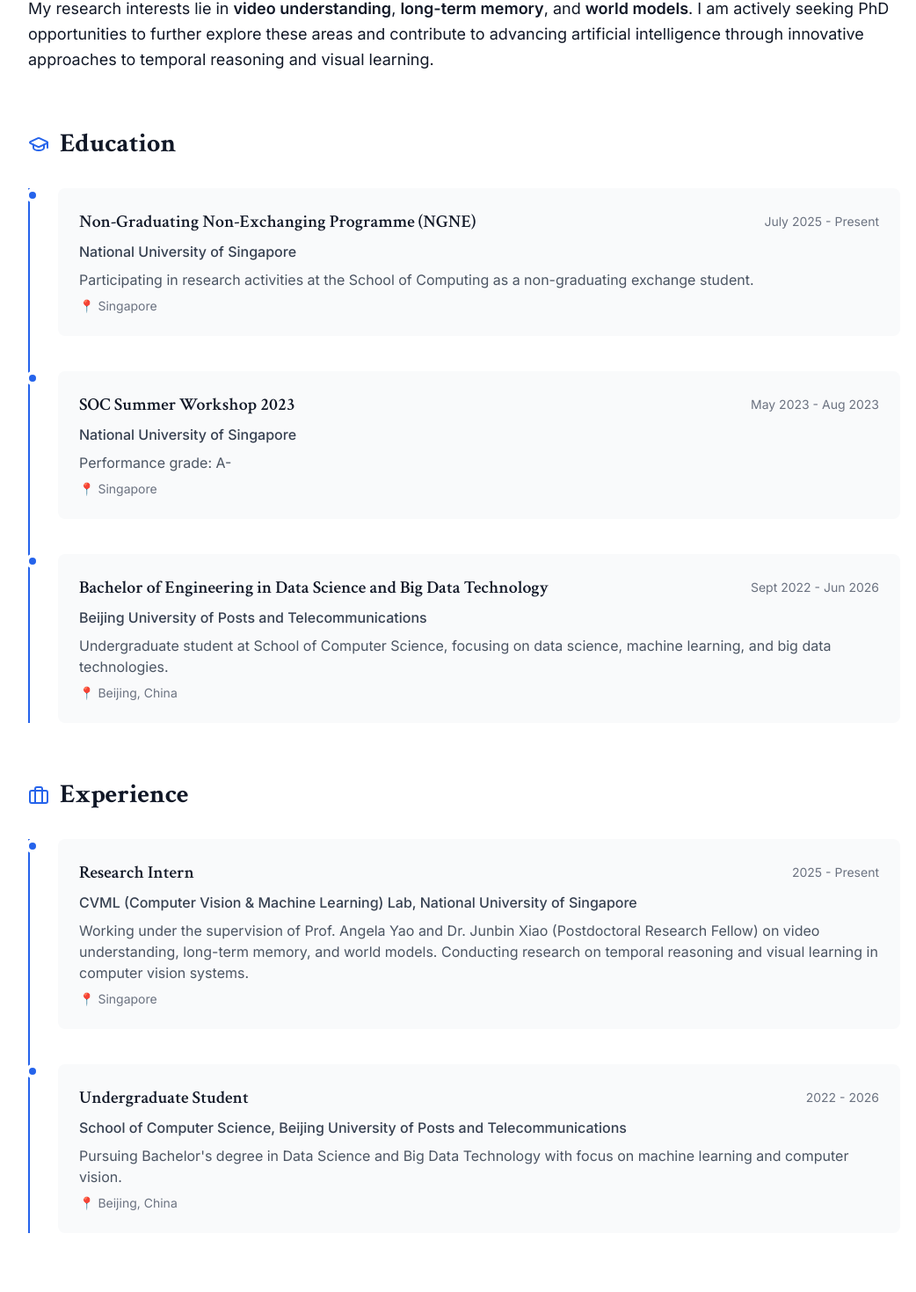
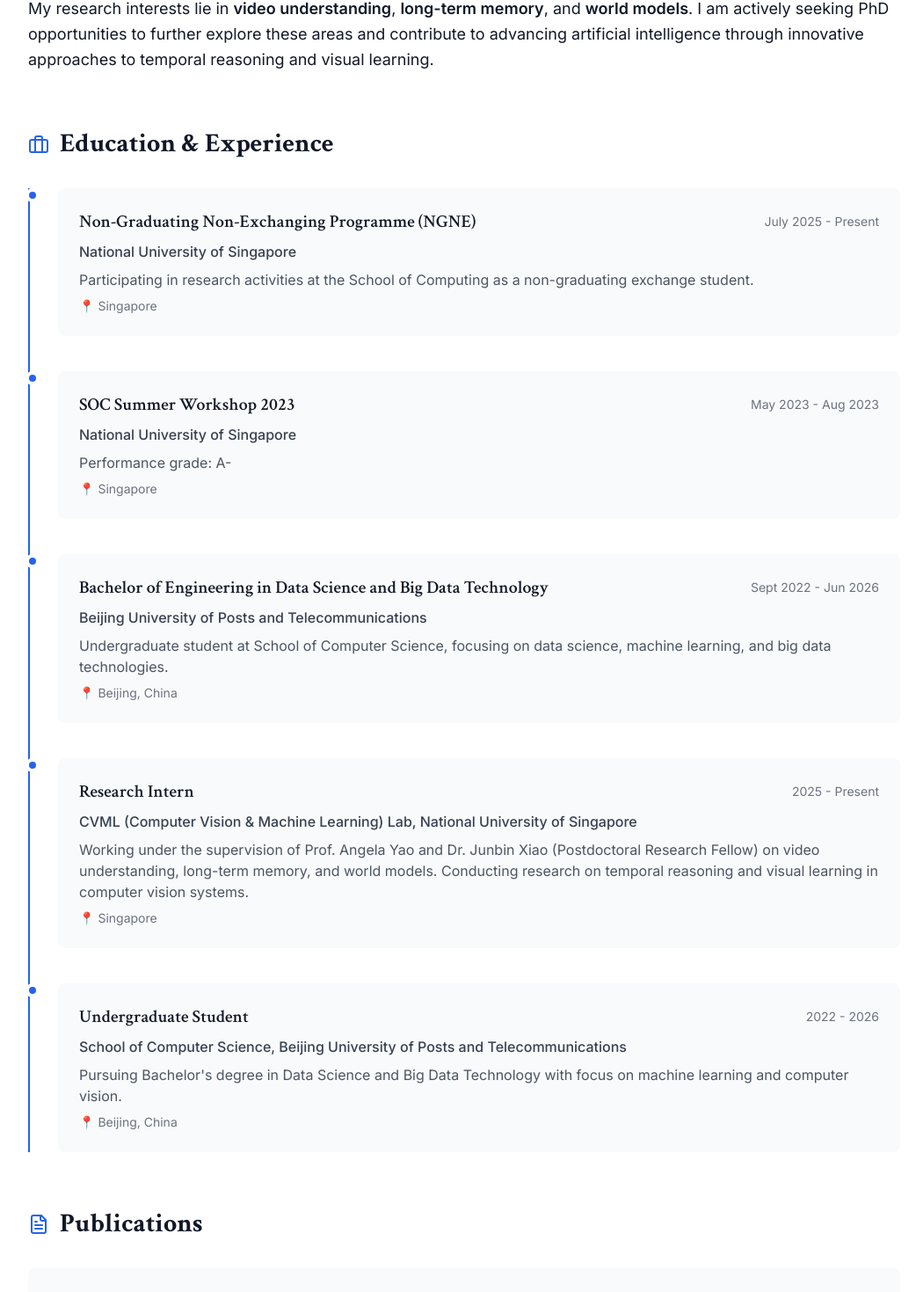
Before and after one commit to IMBALDY/IMBALDY.github.io, a Next.js app: page / in a window 1280 px wide. Shown: the part 493-1962 px from the top of the page at 88% size, without its empty margins (112-1154 px from the left). Built offline with nearby package versions, Linux system fonts and the light colour scheme; no server answers.

Commit message:
Merge Education and Experience into single timeline section

```diff
--- a/app/page.tsx
+++ b/app/page.tsx
@@ -3,7 +3,6 @@
   Mail,
   Github,
   ExternalLink,
-  GraduationCap,
   Briefcase,
   FileText
 } from "lucide-react";
@@ -124,22 +123,13 @@
         </div>
       </section>
 
-      {/* Education Section */}
-      <section className="mb-16">
-        <h2 className="text-3xl font-serif font-bold mb-8 flex items-center gap-3">
-          <GraduationCap className="text-blue-600 dark:text-blue-400" />
-          Education
-        </h2>
-        <Timeline items={personalInfo.education} />
-      </section>
-
-      {/* Experience Section */}
+      {/* Education & Experience Section */}
       <section className="mb-16">
         <h2 className="text-3xl font-serif font-bold mb-8 flex items-center gap-3">
           <Briefcase className="text-blue-600 dark:text-blue-400" />
-          Experience
+          Education & Experience
         </h2>
-        <Timeline items={personalInfo.experience} />
+        <Timeline items={[...personalInfo.education, ...personalInfo.experience]} />
       </section>
 
       {/* Publications Section */}
```
